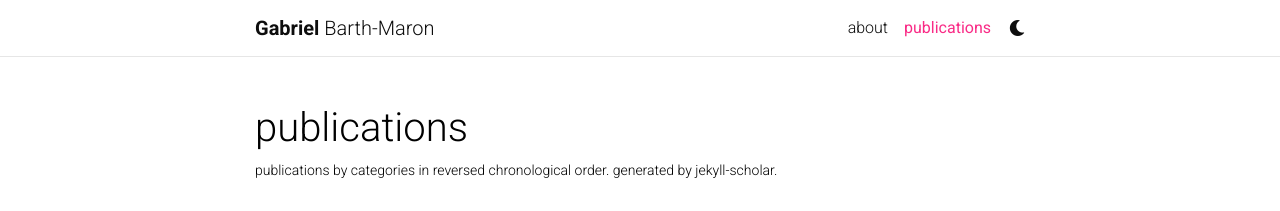
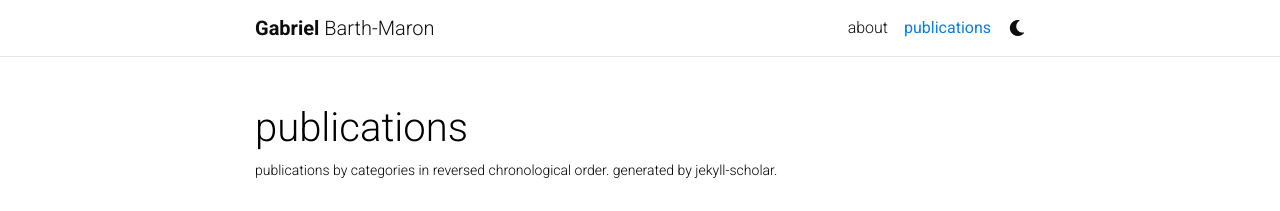
Before and after one commit to fastturtle/fastturtle.github.io, a Jekyll site: the page built from _pages/publications.md, in a window 1280 px wide. Shown: the top 211 px of the page. Built offline with Jekyll 4.4.1, drawn with Linux system fonts in a browser that asks for light colours; comment, search, counter and statistics services are not loaded; a style sheet for code colours, icons or effects is not loaded.

Commit message:
Change theme color to blue-color

```diff
--- a/_sass/_themes.scss
+++ b/_sass/_themes.scss
@@ -7,8 +7,8 @@
   --global-code-bg-color: #{$code-bg-color-light};
   --global-text-color: #{$black-color};
   --global-text-color-light: #{$grey-color};
-  --global-theme-color: #{$pink-color};
-  --global-hover-color: #{$pink-color};
+  --global-theme-color: #{$blue-color};
+  --global-hover-color: #{$blue-color};
   --global-footer-bg-color: #{$grey-color-dark};
   --global-footer-text-color: #{$grey-color-light};
   --global-footer-link-color: #{$white-color};
```
